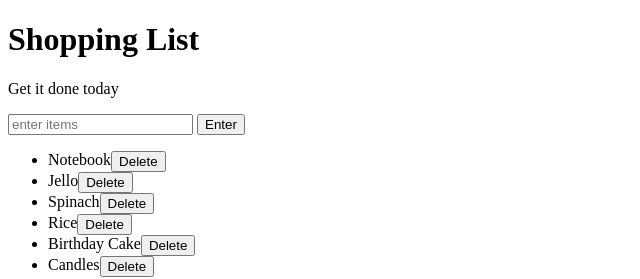
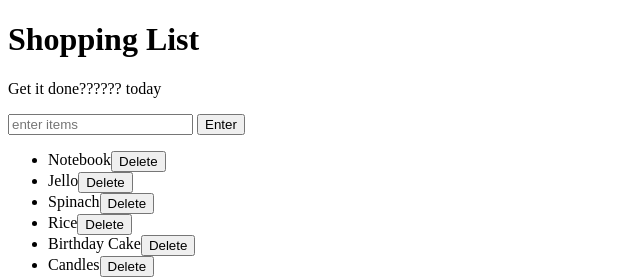
Before and after one commit to DaryaSarycheva/DaryaSarycheva, a plain HTML site: page index.html in a window 1280 px wide. Shown: the full height of the page, 0-640 px from the left. Drawn offline with Linux system fonts and the light colour scheme.

Commit message:
Add files via upload

```diff
--- a/index.html
+++ b/index.html
@@ -6,7 +6,7 @@
 </head>
 <body>
 	<h1>Shopping List</h1>
-	<p id="first">Get it done today</p>
+	<p id="first">Get it done?????? today</p>
 	<input id="userinput" type="text" placeholder="enter items">
 	<button id="enter">Enter</button>
 	<ul>
```
